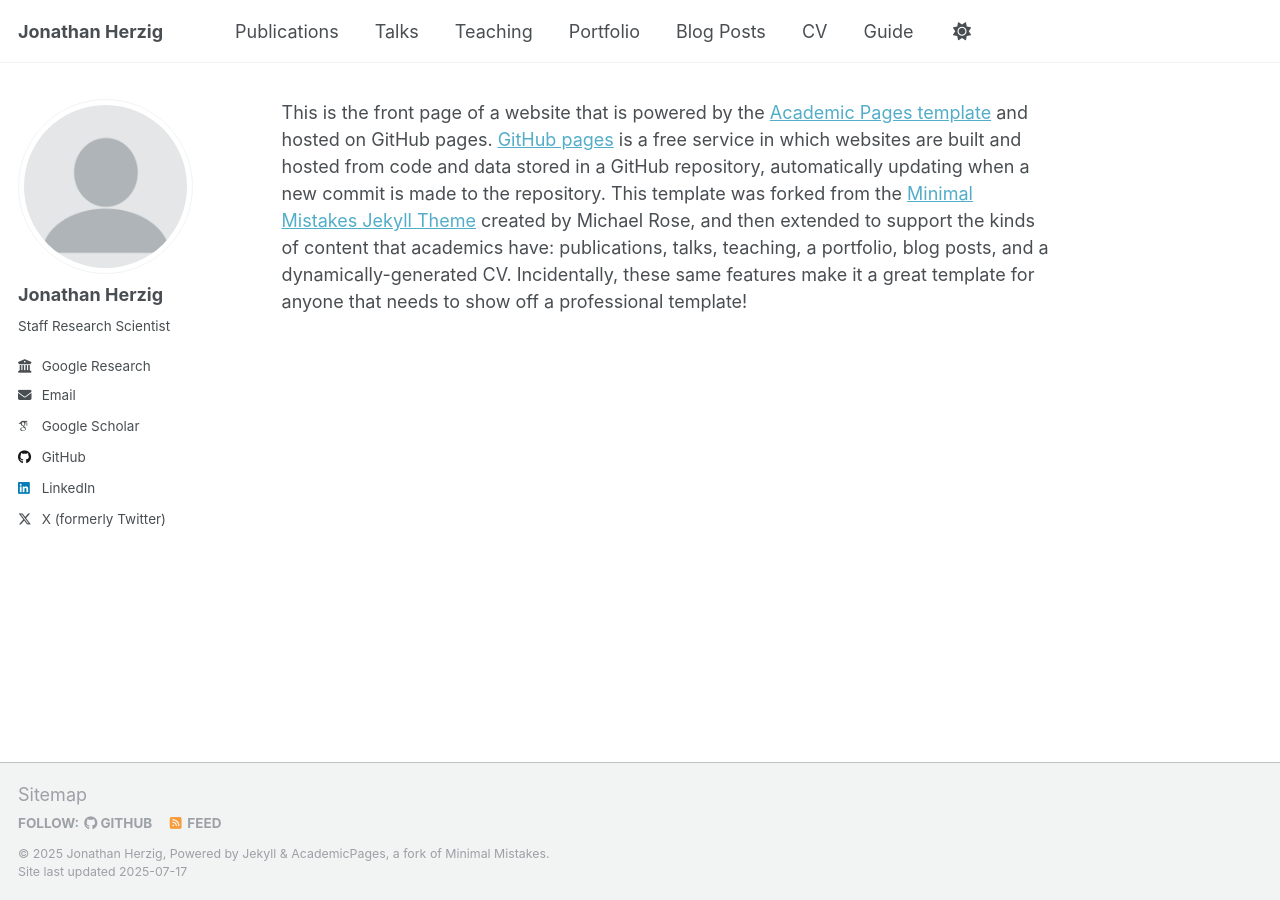
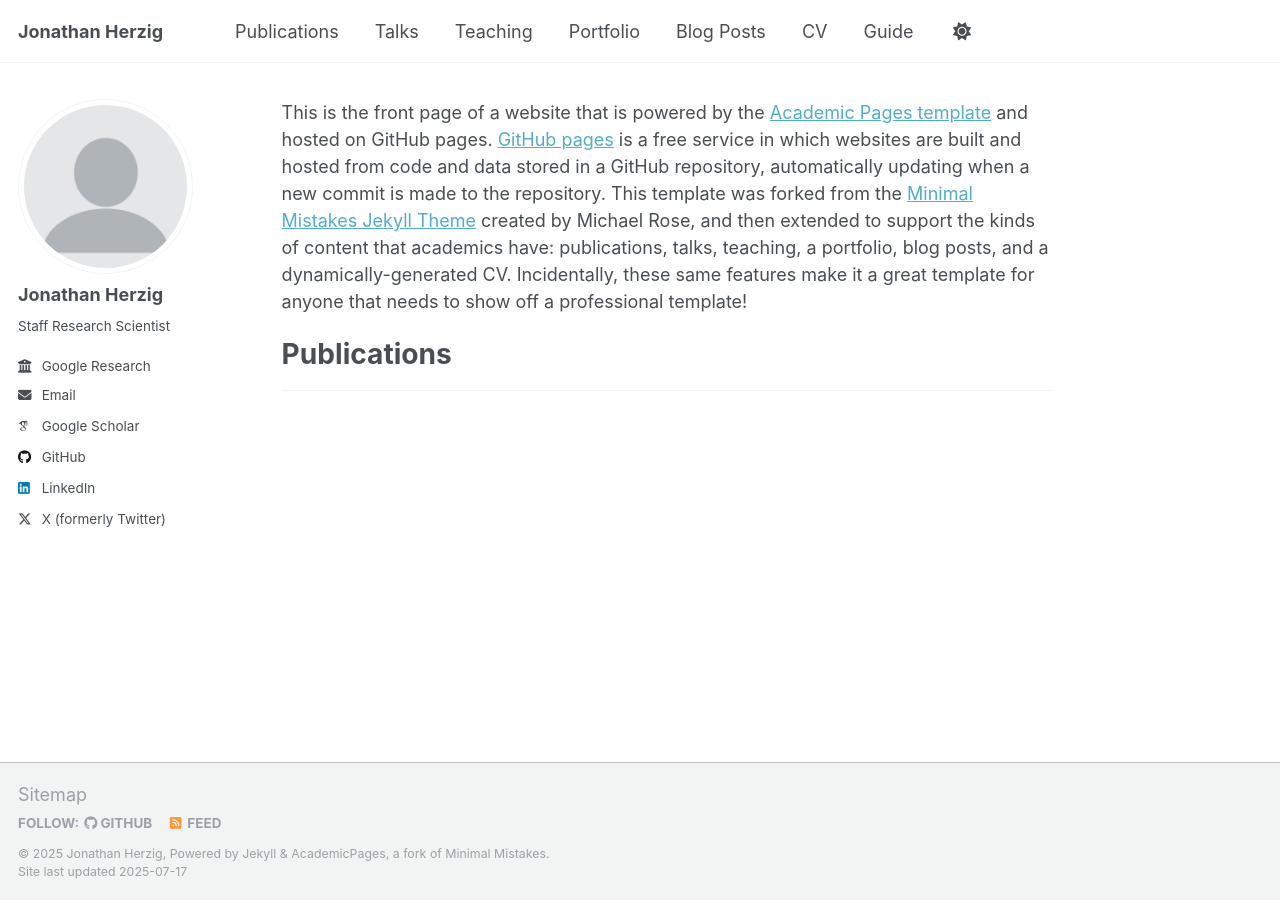
Before and after one commit to jonathanherzig/new-homepage, a Jekyll site: the page built from _pages/about.md, in a window 1280 px wide. Built offline with Jekyll 4.4.1, drawn with Linux system fonts in a browser that asks for light colours; some web fonts are replaced; a script that is not in the unit is left out.

Commit message:
Update about.md

```diff
--- a/_pages/about.md
+++ b/_pages/about.md
@@ -7,3 +7,7 @@ redirect_from:
 ---
 
 This is the front page of a website that is powered by the [Academic Pages template](https://github.com/academicpages/academicpages.github.io) and hosted on GitHub pages. [GitHub pages](https://pages.github.com) is a free service in which websites are built and hosted from code and data stored in a GitHub repository, automatically updating when a new commit is made to the repository. This template was forked from the [Minimal Mistakes Jekyll Theme](https://mmistakes.github.io/minimal-mistakes/) created by Michael Rose, and then extended to support the kinds of content that academics have: publications, talks, teaching, a portfolio, blog posts, and a dynamically-generated CV. Incidentally, these same features make it a great template for anyone that needs to show off a professional template!
+
+# Publications
+
+---
```
